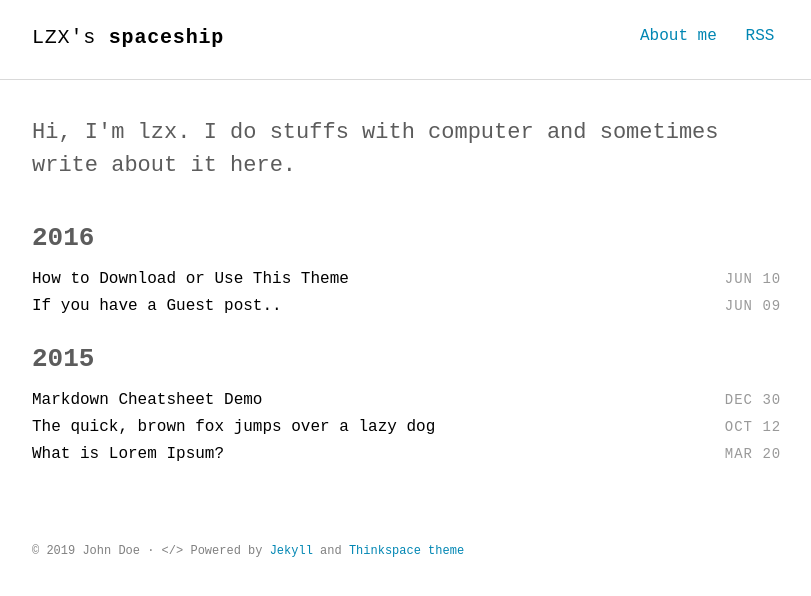
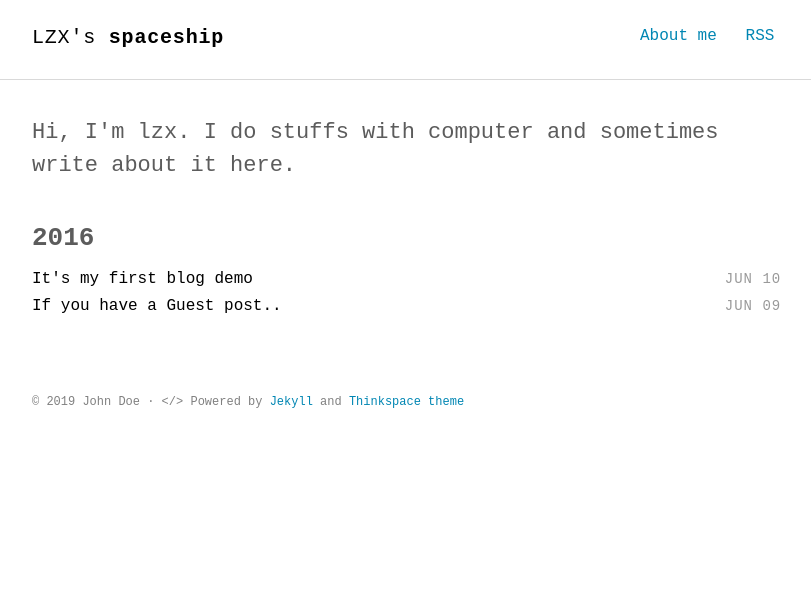
Before and after one commit to cookieli/blog, a Jekyll site: the page built from index.html, in a window 1280 px wide. Shown: the top 596 px of the page, without its empty margins (232-1043 px from the left). Built offline with Jekyll 4.4.1, drawn with Linux system fonts in a browser that asks for light colours; some web fonts are replaced; some of the changed lines change nothing that is shown.

Commit message:
add first blog

````diff
--- a/_posts/2015-03-20-what-is-lorem-ipsum.md
+++ /dev/null
@@ -1,25 +0,0 @@
----
-layout: post
-title: "What is Lorem Ipsum?"
-description: "There is no one who loves pain itself, who seeks after it and wants to have it, simply because it is pain..."
-comments: true
-keywords: "dummy content, lorem ipsum"
----
-
-Lorem Ipsum is simply dummy text of the printing and typesetting industry. Lorem Ipsum has been the industry's standard dummy text ever since the 1500s, when an unknown printer took a galley of type and scrambled it to make a type specimen book. It has survived not only five centuries, but also the leap into electronic typesetting, remaining essentially unchanged. It was popularised in the 1960s with the release of Letraset sheets containing Lorem Ipsum passages, and more recently with desktop publishing software like Aldus PageMaker including versions of Lorem Ipsum.
-
-### Where does it come from?
-
-Contrary to popular belief, Lorem Ipsum is not simply random text. It has roots in a piece of classical Latin literature from 45 BC, making it over 2000 years old. Richard McClintock, a Latin professor at Hampden-Sydney College in Virginia, looked up one of the more obscure Latin words, consectetur, from a Lorem Ipsum passage, and going through the cites of the word in classical literature, discovered the undoubtable source. Lorem Ipsum comes from sections 1.10.32 and 1.10.33 of "de Finibus Bonorum et Malorum" (The Extremes of Good and Evil) by Cicero, written in 45 BC. This book is a treatise on the theory of ethics, very popular during the Renaissance. The first line of Lorem Ipsum, "Lorem ipsum dolor sit amet..", comes from a line in section 1.10.32.
-
-The standard chunk of Lorem Ipsum used since the 1500s is reproduced below for those interested. Sections 1.10.32 and 1.10.33 from "de Finibus Bonorum et Malorum" by Cicero are also reproduced in their exact original form, accompanied by English versions from the 1914 translation by H. Rackham.
-
-### Why do we use it?
-
-It is a long established fact that a reader will be distracted by the readable content of a page when looking at its layout. The point of using Lorem Ipsum is that it has a more-or-less normal distribution of letters, as opposed to using 'Content here, content here', making it look like readable English. Many desktop publishing packages and web page editors now use Lorem Ipsum as their default model text, and a search for 'lorem ipsum' will uncover many web sites still in their infancy. Various versions have evolved over the years, sometimes by accident, sometimes on purpose (injected humour and the like).
-
-### Where can I get some?
-
-There are many variations of passages of Lorem Ipsum available, but the majority have suffered alteration in some form, by injected humour, or randomised words which don't look even slightly believable. If you are going to use a passage of Lorem Ipsum, you need to be sure there isn't anything embarrassing hidden in the middle of text. All the Lorem Ipsum generators on the Internet tend to repeat predefined chunks as necessary, making this the first true generator on the Internet. It uses a dictionary of over 200 Latin words, combined with a handful of model sentence structures, to generate Lorem Ipsum which looks reasonable. The generated Lorem Ipsum is therefore always free from repetition, injected humour, or non-characteristic words etc.
-
-> This content was copied from http://www.lipsum.com/ as an example of post article.
--- a/_posts/2015-10-12-the-quick-brown-fox-jumps-over-a-lazy-dog.md
+++ /dev/null
@@ -1,29 +0,0 @@
----
-layout: post
-title: "The quick, brown fox jumps over a lazy dog"
-comments: true
-description: "The quick, brown fox jumps over a lazy dog"
-keywords: "dummy content"
----
-
-The quick, brown fox jumps over a lazy dog. DJs flock by when MTV ax quiz prog. Junk MTV quiz graced by fox whelps. Bawds jog, flick quartz, vex nymphs. Waltz, bad nymph, for quick jigs vex! Fox nymphs grab quick-jived waltz.
-
-**Brick quiz whangs jumpy veldt fox. Bright vixens jump; dozy fowl quack. Quick wafting zephyrs vex bold Jim. Quick zephyrs blow, vexing daft Jim. Sex-charged fop blew my junk TV quiz. How quickly daft jumping zebras vex.**
-
-Two driven jocks help fax my big quiz. Quick, Baz, get my woven flax jodhpurs! "Now fax quiz Jack! " my brave ghost pled. Five quacking zephyrs jolt my wax bed. Flummoxed by job, kvetching W. zaps Iraq. Cozy sphinx waves quart jug of bad milk.
-
-A very bad quack might jinx zippy fowls. Few quips galvanized the mock jury box. Quick brown dogs jump over the lazy fox. The jay, pig, fox, zebra, and my wolves quack! Blowzy red vixens fight for a quick jump.
-
-_Joaquin Phoenix was gazed by MTV for luck. A wizard’s job is to vex chumps quickly in fog. Watch "Jeopardy! ", Alex Trebek's fun TV quiz game. Woven silk pyjamas exchanged for blue quartz. Brawny gods just flocked up to quiz and vex him._
-
-Adjusting quiver and bow, Zompyc[1] killed the fox. My faxed joke won a pager in the cable TV quiz show. Amazingly few discotheques provide jukeboxes. My girl wove six dozen plaid jackets before she quit. Six big devils from Japan quickly forgot how to waltz.
-
-Big July earthquakes confound zany experimental vow. Foxy parsons quiz and cajole the lovably dim wiki-girl. Have a pick: twenty six letters - no forcing a jumbled quiz! Crazy Fredericka bought many very exquisite opal jewels.
-
-_**Sixty zippers were quickly picked from the woven jute bag. A quick movement of the enemy will jeopardize six gunboats. All questions asked by five watch experts amazed the judge. Jack quietly moved up front and seized the big ball of wax.**_
-
-The quick, brown fox jumps over a lazy dog. DJs flock by when MTV ax quiz prog. Junk MTV quiz graced by fox whelps. Bawds jog, flick quartz, vex nymphs. Waltz, bad nymph, for quick jigs vex! Fox nymphs grab quick-jived waltz. Brick quiz whangs jumpy veldt fox.
-
-Bright vixens jump; dozy fowl quack. Quick wafting zephyrs vex bold Jim. Quick zephyrs blow, vexing daft Jim. Sex-charged fop blew my junk TV quiz. How quickly daft jumping zebras vex. Two driven jocks help fax my big quiz. Quick, Baz, get my woven flax jodhpurs!
-
-"Now fax quiz Jack! " my brave ghost pled. Five quacking zephyrs jolt my wax bed. Flummoxed by job, kvetching W. zaps Iraq. Cozy sphinx waves quart jug of bad milk. A very bad quack might jinx zippy fowls. Few quips galvanized the mock jury box. Quick brown dogs jump over the lazy fox. The jay, pig, fox, zebra, and my wolves quack! Blowzy red vixens fight for a quick jump. Joaquin Phoenix was gazed by MTV
--- a/_posts/2015-12-30-markdown-cheatsheet-demo.md
+++ /dev/null
@@ -1,142 +0,0 @@
----
-layout: post
-title: "Markdown Cheatsheet Demo"
-comments: true
-description: "Markdown Cheatsheet Demo..."
-keywords: "markdown, typography components, dummy content"
----
-
-## Typography Elements in One
-
-Let's start with a informative paragraph. **This text is bolded.** But not this one! _How about italic text?_ Cool right? Ok, let's **_combine_** them together. Yeah, that's right! I have code to highlight, so `ThisIsMyCode()`. What a nice! Good people will hyperlink away, so [here we go](#) or [http://www.example.com](http://www.example.com).
-
-<div class="divider"></div>
-
-## Headings H1 to H6
-
-# H1 Heading
-
-## H2 Heading
-
-### H3 Heading
-
-#### H4 Heading
-
-##### H5 Heading
-
-###### H6 Heading
-
-<div class="divider"></div>
-
-## Footnote
-
-Let's say you have text that you want to refer with a footnote, you can do that too! This is an example for the footnote number one [[^1]]. You can even add more footnotes, with link! [[^2]]
-
-<div class="divider"></div>
-
-## Blockquote
-
-> Start by doing what's necessary; then do what's possible; and suddenly you are doing the impossible. --Francis of Assisi
-
-**NOTE:** This theme does NOT support nested blockquotes.
-
-<div class="divider"></div>
-
-## List Items
-
-1. First order list item
-2. Second item
-
-* Unordered list can use asterisks
-- Or minuses
-+ Or pluses
-
-<div class="divider"></div>
-
-## Code Blocks
-
-```javascript
-var modularpattern = (function() {
-    // your module code goes here
-    var sum = 0 ;
-
-    return {
-        add:function() {
-            sum = sum + 1;
-            return sum;
-        },
-        reset:function() {
-            return sum = 0;
-        }
-    }
-}());
-alert(modularpattern.add());    // alerts: 1
-alert(modularpattern.add());    // alerts: 2
-alert(modularpattern.reset());  // alerts: 0
-```
-
-```python
-s = "Python syntax highlighting"
-print s
-```
-
-```
-No language indicated, so no syntax highlighting.
-But let's throw in a <b>tag</b>.
-```
-
-<div class="divider"></div>
-
-## Table
-
-### Table 1: With Alignment
-
-| Tables        | Are           | Cool  |
-| ------------- |:-------------:| -----:|
-| col 3 is      | right-aligned | $1600 |
-| col 2 is      | centered      |   $12 |
-| zebra stripes | are neat      |    $1 |
-
-### Table 2: With Typography Elements
-
-Markdown | Less | Pretty
---- | --- | ---
-*Still* | `renders` | **nicely**
-1 | 2 | 3
-
-<div class="divider"></div>
-
-## Horizontal Line
-
-The HTML `<hr>` element is for creating a "thematic break" between paragraph-level elements. In markdown, you can create a `<hr>` with any of the following:
-
-* `___`: three consecutive underscores
-* `---`: three consecutive dashes
-* `***`: three consecutive asterisks
-
-renders to:
-
-___
-
----
-
-***
-
-<div class="divider"></div>
-
-## Media
-
-### YouTube Embedded Iframe
-
-<div class="video-container"><iframe src="https://www.youtube.com/embed/n1a7o44WxNo" frameborder="0" allowfullscreen></iframe></div>
-
-### Image
-
-![Minion](http://octodex.github.com/images/minion.png)
-
----
-Footnote:
-
-[^1]: 1: Footnote number one yeah baby!
-
-[^2]: 2: A footnote you can link to - [click here!](#)
--- a/_posts/2016-06-10-how-to-download-or-use-this-theme.md
+++ b/_posts/2016-06-10-how-to-download-or-use-this-theme.md
@@ -1,24 +1,9 @@
 ---
 layout: post
-title: "How to Download or Use This Theme"
+title: "It's my first blog demo"
 comments: true
-description: "How to Download or Use This Theme"
+description: "blog"
 keywords: "dummy content"
 ---
 
-### Use this theme as you main site
-
-- Download or fork the master branch of this theme repo into your GitHub account.
-- Rename the repo into something like `your_username.github.io`.
-- Edit `_config.yml` file to your preferences.
-- Edit `about.md` file for your About page.
-- Inside `_posts` folder, there are sample of blog entries. Learn from it and start yours.
-- Now, visit `http://your_username.github.io` and you should see your blog running.
-
-### Use this theme as a project page
-
-If you want to use this theme as a project page blog, you don't need to rename the theme repo into `your_username.github.io`.
-
-All you need to do, open `_config.yml` file, change `baseurl` to your project name which contains this theme, e.g. `baseurl: "/myproject"`.
-
-#### Cheers!
+### now begin everything.
````
